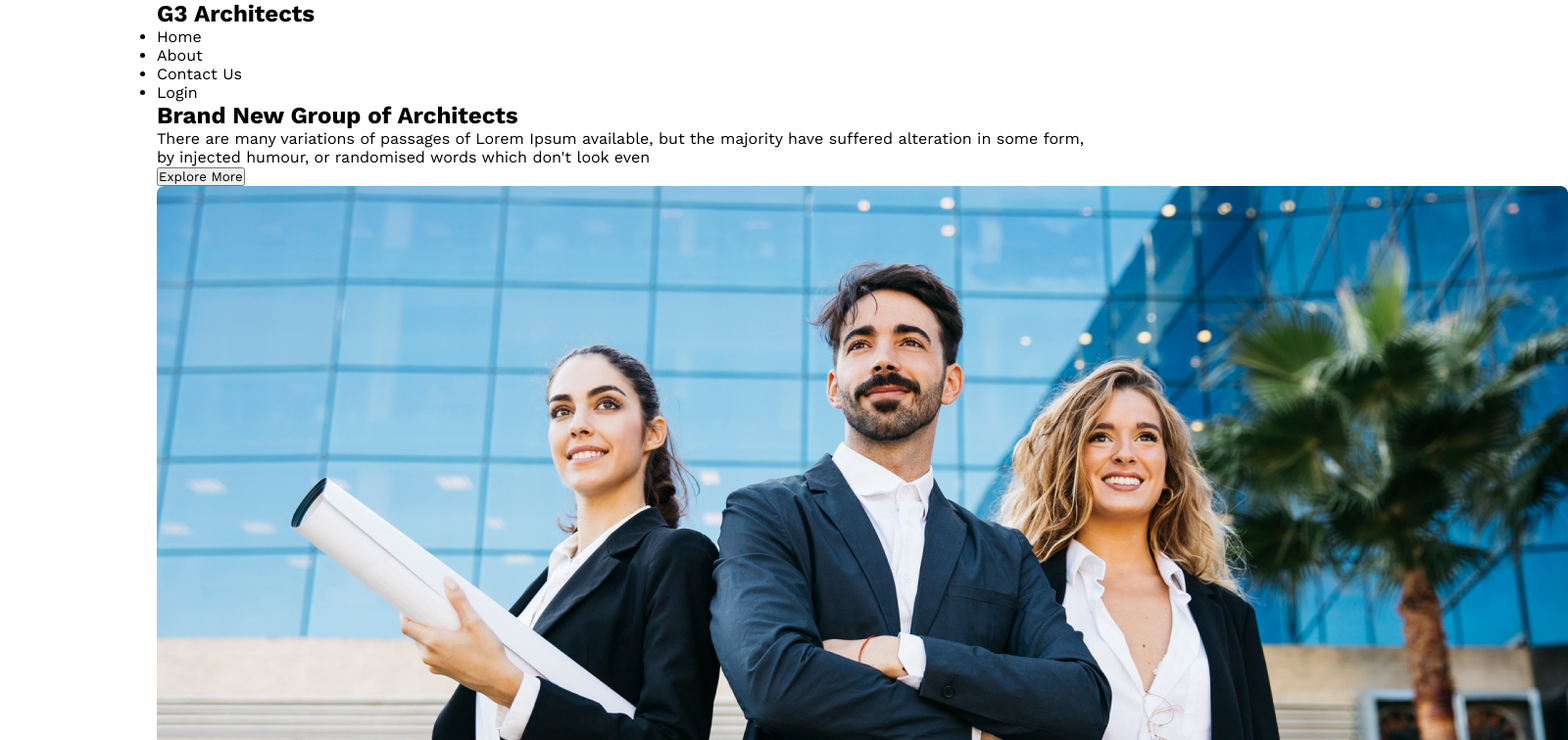
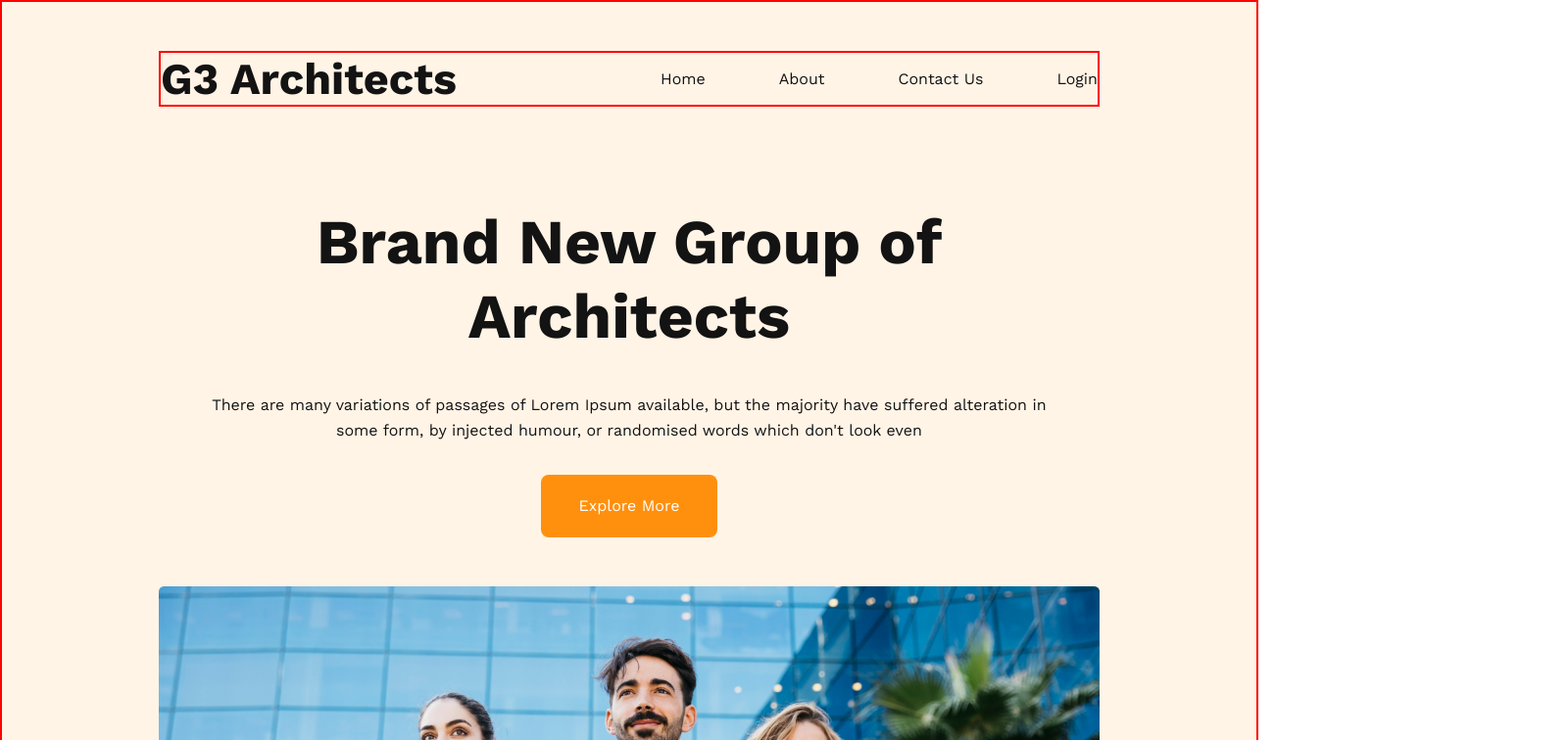
Before and after one commit to mdsabbiralmamon/architect-website, a plain HTML site: page index.html in a window 1280 px wide. Shown: the top 756 px of the page at 98% size, 1600 px wide, since content can reach past the window. Drawn offline with nearby package versions, Linux system fonts and the light colour scheme.

Commit message:
Header css done

```diff
--- a/css/style.css
+++ b/css/style.css
@@ -4,18 +4,99 @@
 
 @import url('https://fonts.googleapis.com/css2?family=Work+Sans:ital,wght@0,100;0,200;0,300;0,400;0,500;0,600;0,700;0,800;0,900;1,100;1,200;1,300;1,400;1,500;1,600;1,700;1,800;1,900&display=swap');
 
-*{
+* {
     margin: 0;
     padding: 0;
     font-family: Work Sans;
+    color: #131313;
 }
 
-.container{
+.container {
     width: 75%;
     max-width: 1440px;
     margin: 0px auto;
 }
 
+.button-primary {
+    width: 180px;
+    height: 64px;
+    border: none;
+    border-radius: 8px;
+    background: #FF900E;
+    color: #FFF;
+    text-align: center;
+    font-size: 1.25rem;
+    font-style: normal;
+    font-weight: 600;
+    line-height: normal;
+}
+
 /* ==========================================
                 Header CSS
 ========================================== */
+
+header {
+    background-color: #FF900E1A;
+    border: 2px solid red;
+    width: 100vw;
+    height: 1322px;
+}
+
+header .navContainer {
+    border: 2px solid red;
+    display: flex;
+    justify-content: space-between;
+    margin-top: 50px;
+    align-items: center;
+
+}
+
+header .leftLogo h2 {
+    text-align: center;
+    font-size: 45px;
+    font-style: normal;
+    font-weight: 700;
+    line-height: normal;
+}
+
+header .rightNav ul {
+    display: flex;
+    list-style: none;
+    gap: 75px;
+    text-align: center;
+}
+
+header .upperHeader {
+    max-width: 100%;
+    width: 868px;
+    margin: 0 auto;
+    text-align: center;
+}
+
+header .upperHeader h2 {
+    font-size: 4rem;
+    font-style: normal;
+    font-weight: 700;
+    line-height: normal;
+    margin: 100px auto 40px auto;
+}
+
+header .upperHeader p {
+    font-size: 1rem;
+    font-style: normal;
+    font-weight: 400;
+    line-height: 26px;
+}
+
+header .upperHeader button {
+    font-size: 1rem;
+    font-style: normal;
+    font-weight: 400;
+    line-height: 26px;
+    margin: 32px auto 50px auto;
+}
+
+header .lowerHeaderImage img{
+    max-width: 1440px;
+    width: 100%;
+}
--- a/index.html
+++ b/index.html
@@ -1,14 +1,17 @@
 <!DOCTYPE html>
 <html lang="en">
+
 <head>
     <meta charset="UTF-8">
     <meta name="viewport" content="width=device-width, initial-scale=1.0">
     <link rel="stylesheet" href="css/style.css">
     <title>G3 : Architect Teams</title>
 </head>
+
 <body>
     <header>
-        <nav class="container">
+        <div class="container">
+            <nav class="navContainer">
                 <div class="leftLogo">
                     <h2>G3 Architects</h2>
                 </div>
@@ -21,13 +24,15 @@
                     </ul>
                 </div>
             </nav>
-        <div class="container upperHeader">
+            <div class="upperHeader">
                 <h2>Brand New Group of Architects </h2>
-            <p>There are many variations of passages of Lorem Ipsum available, but the majority have suffered alteration in some form, by injected humour, or randomised words which don't look even</p>
-            <button>Explore More</button>
+                <p>There are many variations of passages of Lorem Ipsum available, but the majority have suffered
+                    alteration in some form, by injected humour, or randomised words which don't look even</p>
+                <button class="button-primary">Explore More</button>
             </div>
-        <div class="container lowerHeaderImage">
+            <div class="lowerHeaderImage">
                 <img src="images/banner.png" alt="banner: posing a group of architects">
+            </div>
         </div>
     </header>
     <main>
@@ -37,4 +42,5 @@
 
     </footer>
 </body>
+
 </html>
```
Lines whose indentation alone changed are shown as unchanged.
